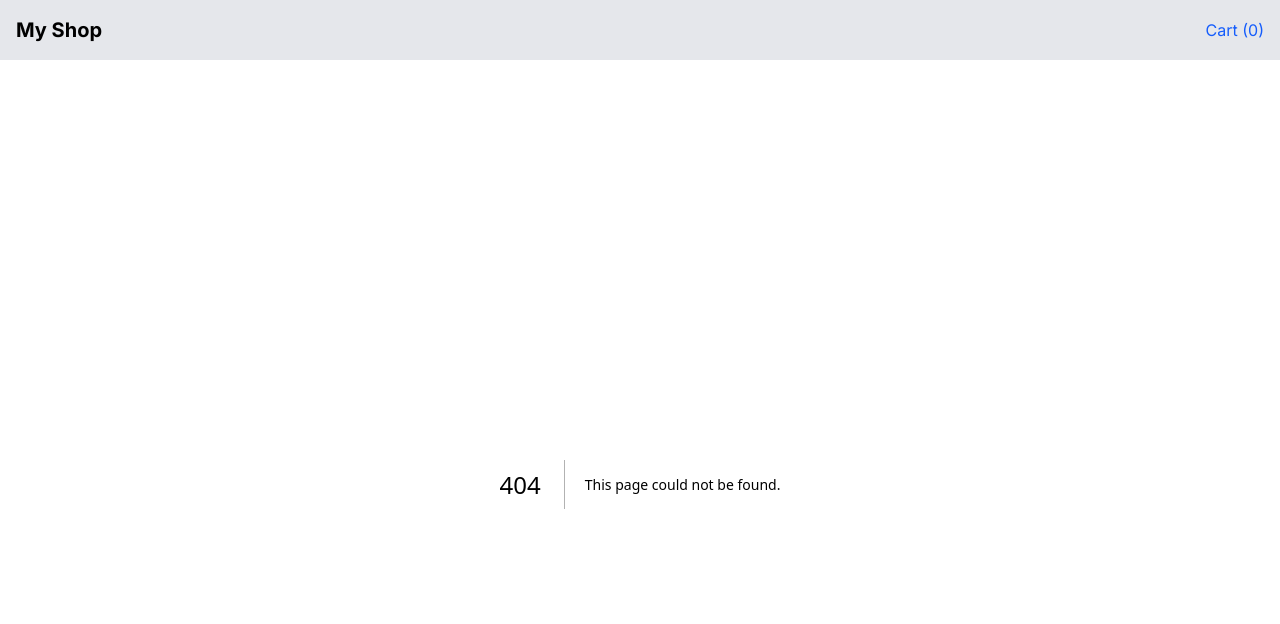
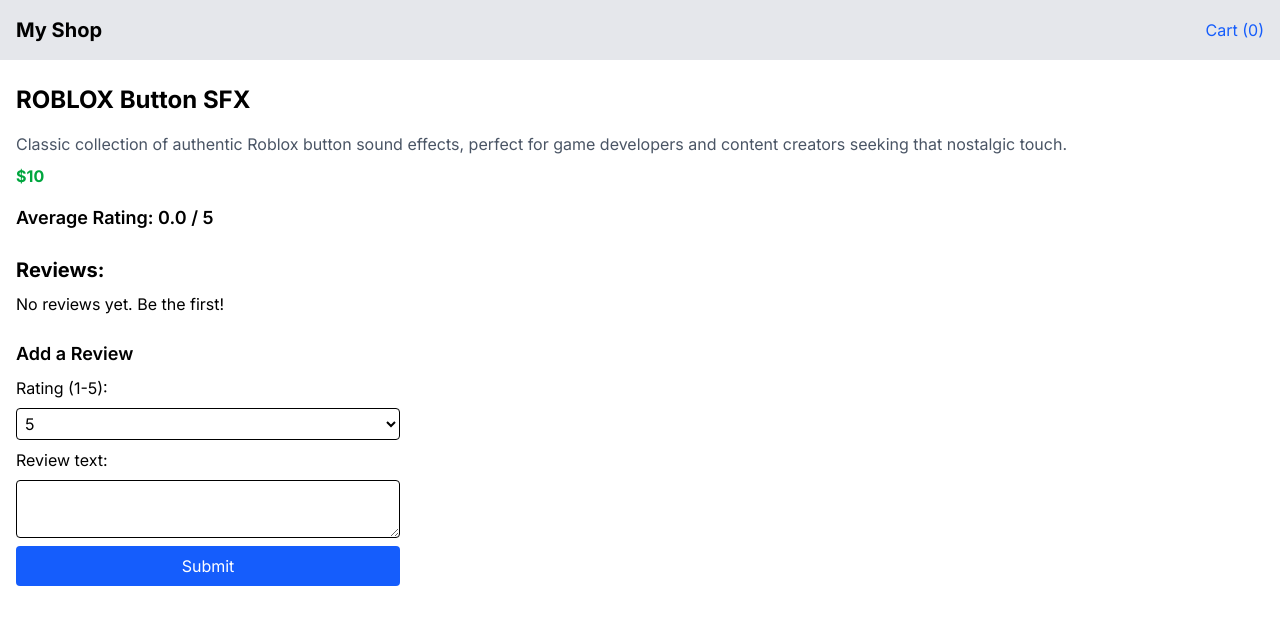
Before and after one commit to TimofeiKabakov/Mock-Interview, a Next.js app: page /products/1 in a window 1280 px wide. Before the commit this address had no page. Shown: the top 624 px of the page. Built offline with nearby package versions, Linux system fonts and the light colour scheme.

Commit message:
feat: add the review system

```diff
--- a/app/layout.tsx
+++ b/app/layout.tsx
@@ -2,6 +2,7 @@
 import { Inter } from "next/font/google";
 import React, { ReactNode } from "react";
 import { CartProvider } from "@/contexts/CartContext";
+import { ReviewProvider } from "@/contexts/ReviewContext";
 import Header from "@/components/Header";
 
 const inter = Inter({ subsets: ["latin"] });
@@ -15,13 +16,11 @@
   return (
     <html lang="en">
       <body className={inter.className}>
-        {/* Wrap everything in CartProvider (client component) */}
         <CartProvider>
-          {/* Our client-based Header */}
-          <Header />
-
-          {/* Page content */}
-          <main className="container mx-auto px-4">{children}</main>
+          <ReviewProvider>
+            <Header />
+            <main className="container mx-auto px-4">{children}</main>
+          </ReviewProvider>
         </CartProvider>
       </body>
     </html>
--- /dev/null
+++ b/app/products/[id]/page.tsx
@@ -0,0 +1,97 @@
+"use client";
+import React, { useState } from "react";
+import { useParams } from "next/navigation";
+import { useReviews } from "@/contexts/ReviewContext";
+import { getProducts } from "@/data/products";
+
+export default function ProductDetailPage() {
+  const params = useParams();
+  const productId = Number(params.id);
+  const product = getProducts().find((p) => p.id === productId);
+
+  const { addReview, getReviewsByProduct, getAverageRating } = useReviews();
+
+  const [rating, setRating] = useState(5);
+  const [text, setText] = useState("");
+
+  if (!product) {
+    return <div>Product not found.</div>;
+  }
+
+  const reviews = getReviewsByProduct(product.id);
+  const avgRating = getAverageRating(product.id).toFixed(1);
+
+  const handleAddReview = () => {
+    // Basic validation
+    if (!text.trim()) return;
+    addReview(product.id, rating, text.trim());
+
+    // Reset form
+    setRating(5);
+    setText("");
+  };
+
+  return (
+    <div>
+      <h1 className="text-2xl font-bold mb-4">{product.name}</h1>
+      <p className="mb-2 text-gray-600">{product.description}</p>
+      <p className="font-bold text-green-600">${product.price}</p>
+      <div className="mt-4">
+        <h2 className="text-lg font-semibold">
+          Average Rating: {avgRating} / 5
+        </h2>
+      </div>
+
+      {/* Review List */}
+      <div className="mt-6">
+        <h3 className="text-xl font-bold mb-2">Reviews:</h3>
+        {reviews.length === 0 && <p>No reviews yet. Be the first!</p>}
+        <ul className="space-y-2">
+          {reviews.map((review) => (
+            <li key={review.id} className="border p-2 rounded">
+              <p>
+                <strong>Rating:</strong> {review.rating} / 5
+              </p>
+              <p>{review.text}</p>
+            </li>
+          ))}
+        </ul>
+      </div>
+
+      {/* Form to add a review */}
+      <div className="mt-6">
+        <h3 className="text-lg font-semibold mb-2">Add a Review</h3>
+        <div className="flex flex-col max-w-sm space-y-2">
+          <label htmlFor="rating-select">Rating (1-5):</label>
+          <select
+            id="rating-select"
+            className="border p-1 rounded"
+            value={rating}
+            onChange={(e) => setRating(Number(e.target.value))}
+          >
+            {[1, 2, 3, 4, 5].map((r) => (
+              <option key={r} value={r}>
+                {r}
+              </option>
+            ))}
+          </select>
+
+          <label htmlFor="review-text">Review text:</label>
+          <textarea
+            id="review-text"
+            className="border p-1 rounded"
+            value={text}
+            onChange={(e) => setText(e.target.value)}
+          />
+
+          <button
+            onClick={handleAddReview}
+            className="px-4 py-2 bg-blue-600 text-white rounded hover:bg-blue-700"
+          >
+            Submit
+          </button>
+        </div>
+      </div>
+    </div>
+  );
+}
--- a/components/ProductCard.tsx
+++ b/components/ProductCard.tsx
@@ -1,8 +1,8 @@
 "use client";
-
 import React from "react";
+import Link from "next/link";
 import type { Product } from "@/data/products";
-import { useCart } from "@/contexts/CartContext"; // TODO: change to @/data/CartContext
+import { useCart } from "@/contexts/CartContext";
 
 interface ProductCardProps {
   product: Product;
@@ -16,12 +16,21 @@
       <h2 className="text-xl font-semibold mb-2">{product.name}</h2>
       <p className="text-gray-700 mb-2">{product.description}</p>
       <p className="font-bold text-green-600">${product.price}</p>
-      <button
-        onClick={() => addToCart(product)}
-        className="mt-3 px-4 py-2 bg-blue-600 text-white rounded hover:bg-blue-700"
-      >
-        Add to Cart
-      </button>
+      <div className="flex items-center gap-3 mt-3">
+        <button
+          onClick={() => addToCart(product)}
+          className="px-4 py-2 bg-blue-600 text-white rounded hover:bg-blue-700"
+        >
+          Add to Cart
+        </button>
+
+        <Link
+          href={`/products/${product.id}`}
+          className="px-4 py-2 bg-gray-600 text-white rounded hover:bg-gray-700"
+        >
+          View Details
+        </Link>
+      </div>
     </div>
   );
 }
--- /dev/null
+++ b/contexts/ReviewContext.tsx
@@ -0,0 +1,82 @@
+"use client";
+
+import React, {
+  createContext,
+  useContext,
+  useState,
+  ReactNode,
+  useCallback,
+} from "react";
+
+/** Each review has an ID, rating, text, and a productId it belongs to */
+interface Review {
+  id: string;
+  productId: number;
+  rating: number;
+  text: string;
+}
+
+/** The shape of our context store */
+interface ReviewContextValue {
+  reviews: Review[];
+  addReview: (productId: number, rating: number, text: string) => void;
+  getReviewsByProduct: (productId: number) => Review[];
+  getAverageRating: (productId: number) => number;
+}
+
+const ReviewContext = createContext<ReviewContextValue>({
+  reviews: [],
+  addReview: () => {},
+  getReviewsByProduct: () => [],
+  getAverageRating: () => 0,
+});
+
+export function ReviewProvider({ children }: { children: ReactNode }) {
+  const [reviews, setReviews] = useState<Review[]>([]);
+
+  /** Add a new review to state */
+  const addReview = useCallback(
+    (productId: number, rating: number, text: string) => {
+      setReviews((prev) => [
+        ...prev,
+        {
+          id: crypto.randomUUID(),
+          productId,
+          rating,
+          text,
+        },
+      ]);
+    },
+    []
+  );
+
+  /** Filter reviews for a specific product */
+  const getReviewsByProduct = useCallback(
+    (productId: number) =>
+      reviews.filter((review) => review.productId === productId),
+    [reviews]
+  );
+
+  /** Compute average rating for a specific product */
+  const getAverageRating = useCallback(
+    (productId: number) => {
+      const productReviews = getReviewsByProduct(productId);
+      if (productReviews.length === 0) return 0;
+      const sum = productReviews.reduce((acc, r) => acc + r.rating, 0);
+      return sum / productReviews.length;
+    },
+    [getReviewsByProduct]
+  );
+
+  return (
+    <ReviewContext.Provider
+      value={{ reviews, addReview, getReviewsByProduct, getAverageRating }}
+    >
+      {children}
+    </ReviewContext.Provider>
+  );
+}
+
+export function useReviews() {
+  return useContext(ReviewContext);
+}
--- a/data/products.ts
+++ b/data/products.ts
@@ -1,28 +1,94 @@
-export interface Product {
+interface Product {
   id: number;
   name: string;
   description: string;
-  price: number; // TODO: rename to cost
+  price: number;
 }
 
 const products: Product[] = [
   {
     id: 1,
     name: "ROBLOX Button SFX",
-    description: "Description for product A",
+    description:
+      "Classic collection of authentic Roblox button sound effects, perfect for game developers and content creators seeking that nostalgic touch.",
     price: 10,
   },
   {
     id: 2,
     name: "KSI new song ahh",
-    description: "Description for product B",
+    description:
+      "The latest single from KSI, a catchy and energetic track that blends rap and pop influences. A must-have for fans of his unique sound.",
     price: 20,
   },
   {
     id: 3,
     name: "Ohio Goofy Ahh",
-    description: "Description for product C",
+    description:
+      "Compilation of viral and humorous sound clips from the internet's 'Ohio' trend. Guaranteed to add a dose of absurdity to your projects.",
     price: 30,
+  },
+  {
+    id: 4,
+    name: "Lo-fi Beats for Study",
+    description:
+      "A calming collection of lo-fi hip-hop beats, ideal for focusing while studying, working, or relaxing. Perfect for creating a chill atmosphere.",
+    price: 15,
+  },
+  {
+    id: 5,
+    name: "Retro 8-bit Game Music",
+    description:
+      "Authentic 8-bit chiptune music tracks, reminiscent of classic video games. Great for indie game developers and retro enthusiasts.",
+    price: 25,
+  },
+  {
+    id: 6,
+    name: "Nature Soundscapes - Forest",
+    description:
+      "Immerse yourself in the sounds of a serene forest. High-quality recordings of birdsong, rustling leaves, and gentle streams. Perfect for meditation and relaxation.",
+    price: 18,
+  },
+  {
+    id: 7,
+    name: "Cinematic Trailer Sound Effects",
+    description:
+      "Powerful and dramatic sound effects designed for movie trailers and cinematic projects. Includes impacts, risers, and whooshes.",
+    price: 35,
+  },
+  {
+    id: 8,
+    name: "Funny Animal Sound Pack",
+    description:
+      "A hilarious collection of animal sounds, including quirky barks, meows, and squawks. Perfect for adding comedic elements to your videos.",
+    price: 12,
+  },
+  {
+    id: 9,
+    name: "Futuristic UI Sound Effects",
+    description:
+      "Modern and sleek sound effects for user interfaces, including clicks, notifications, and interactions. Ideal for apps and digital interfaces.",
+    price: 22,
+  },
+  {
+    id: 10,
+    name: "Ambient Space Drones",
+    description:
+      "Deep and immersive ambient drones, perfect for creating a sense of vastness and mystery. Suitable for sci-fi projects and atmospheric compositions.",
+    price: 28,
+  },
+  {
+    id: 11,
+    name: "Indie Rock Guitar Loops",
+    description:
+      "A collection of catchy and melodic guitar loops, perfect for indie rock and pop productions. Includes clean and distorted tones.",
+    price: 27,
+  },
+  {
+    id: 12,
+    name: "Tropical Beach Ambiance",
+    description:
+      "Relaxing soundscape of a tropical beach, featuring gentle waves, seagulls, and distant chatter. Ideal for creating a vacation vibe.",
+    price: 19,
   },
 ];
 
```
